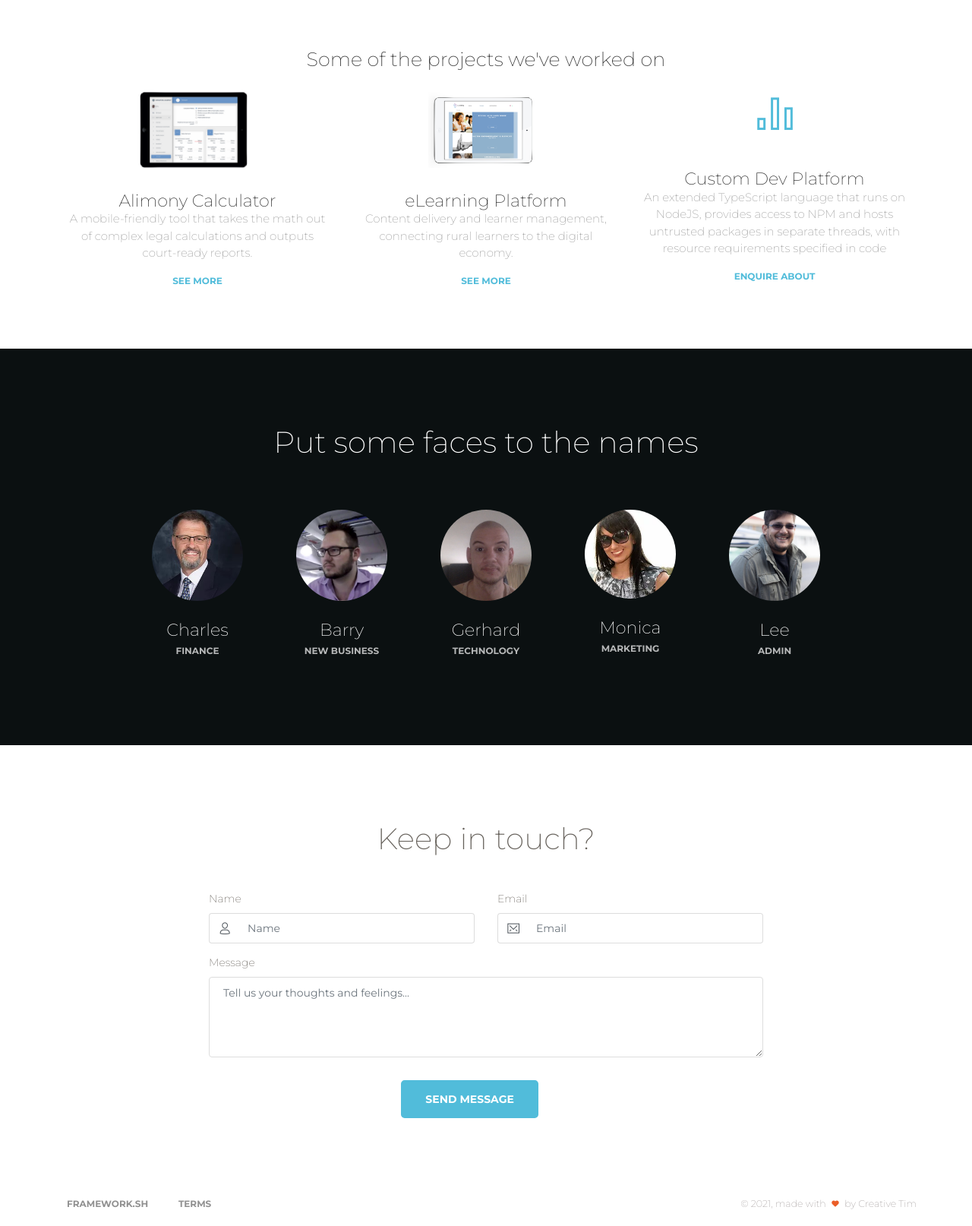
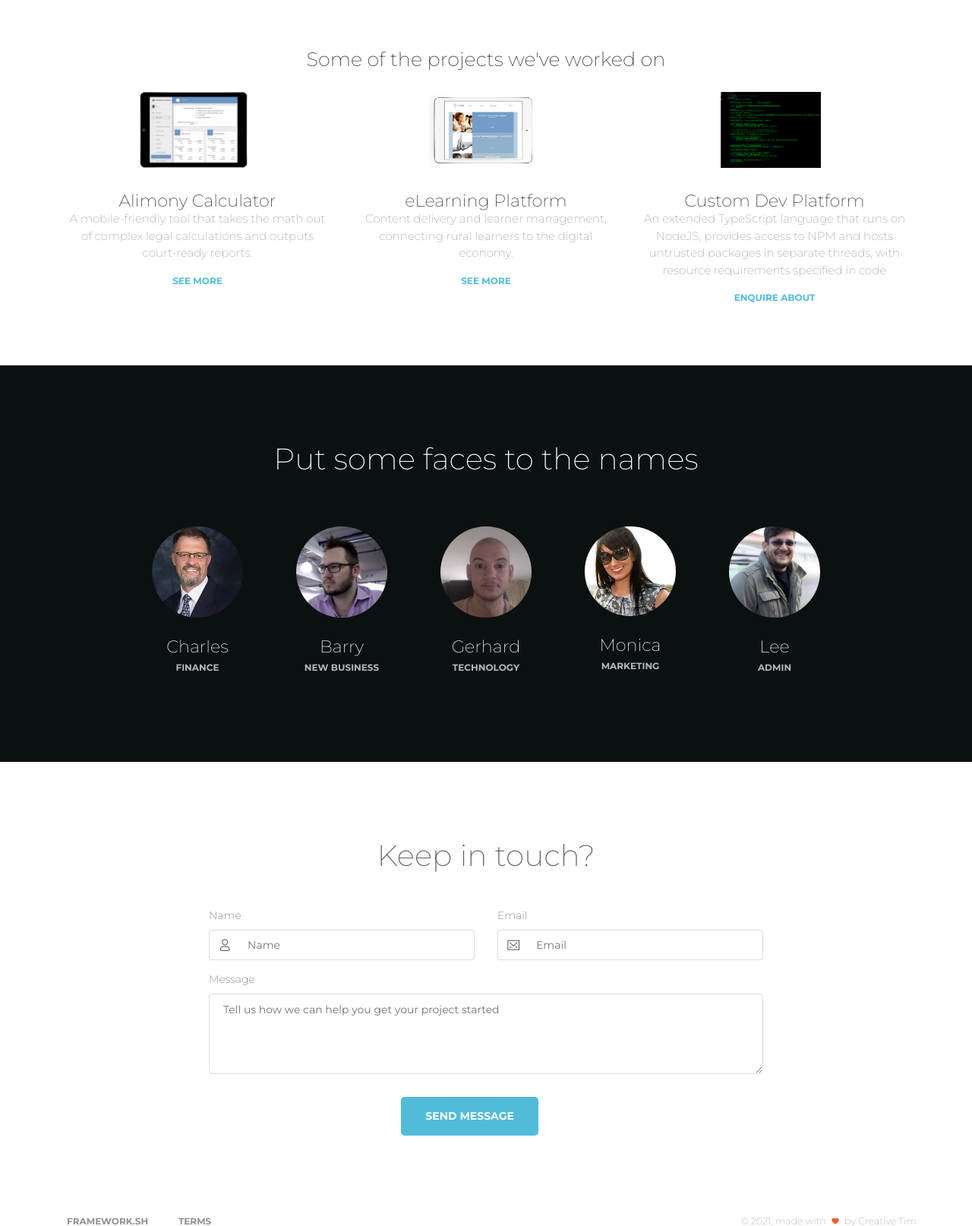
Before and after one commit to ZAScubapetey/framework, a website: page index.html in a window 1280 px wide. Shown: the part 1180-2794 px from the top of the page at 76% size. Drawn offline with Linux system fonts and the light colour scheme; some packages are replaced by stand-ins of ours.

Commit message:
contact us changes

```diff
--- a/index.html
+++ b/index.html
@@ -109,7 +109,7 @@ The above copyright notice and this permission notice shall be included in all c
           <div class="col-md-4">
             <div class="info">
               <div class="icon icon-info">
-                <img src="assets/img/socialtraining.png" style="height: 100px;padding-right: 10px;" id="maintcalc">
+                <img src="assets/img/socialtraining.png" style="height: 100px;padding-right: 10px;" id="socailtraining">
               </div>
               <div class="description">
                 <h4 class="info-title">eLearning Platform</h4>
@@ -121,7 +121,7 @@ The above copyright notice and this permission notice shall be included in all c
           <div class="col-md-4">
             <div class="info">
               <div class="icon icon-info">
-                <i class="nc-icon nc-chart-bar-32"></i>
+                <img src="assets/img/code.png" style="height: 100px;padding-right: 10px;" id="maintcalc">
               </div>
               <div class="description">
                 <h4 class="info-title">Custom Dev Platform</h4>
@@ -248,7 +248,7 @@ The above copyright notice and this permission notice shall be included in all c
                 </div>
               </div>
               <label>Message</label>
-              <textarea class="form-control" rows="4" placeholder="Tell us your thoughts and feelings..."></textarea>
+              <textarea class="form-control" rows="4" placeholder="Tell us how we can help you get your project started"></textarea>
               <div class="row">
                 <div class="col-md-4 ml-auto mr-auto">
                   <button class="btn btn-info btn-lg btn-fill">Send Message</button>
```
Also changed, not shown: assets/img/code.png (added).
